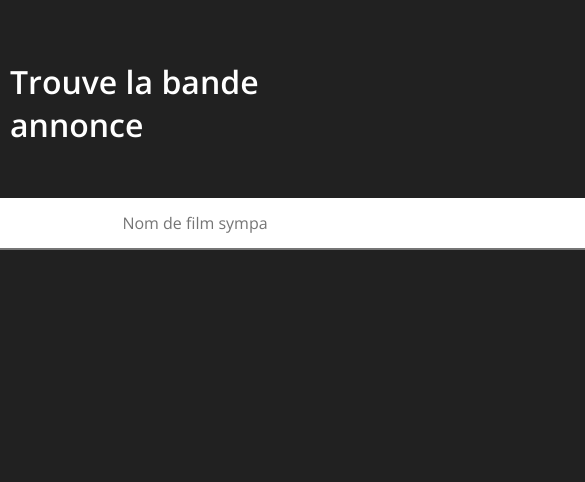
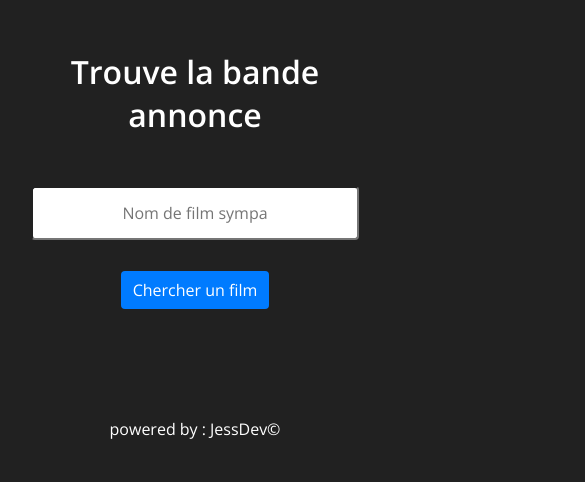
Before and after one commit to JessimH/MovieApp, a plain HTML site: page index.html in a window 390 px wide. Shown: the whole page, 585 px wide, since content can reach past the window. Drawn offline with nearby package versions, Linux system fonts and the light colour scheme; no server answers.

Commit message:
Add files via upload

```diff
--- a/assets/css/style.css
+++ b/assets/css/style.css
@@ -8,6 +8,8 @@ body {
     background-color: rgb(33, 33, 33);
     color: white;
     padding: 10px;
+    margin: 0;
+    padding: 0;
 }
 
 h1 {
@@ -150,3 +152,43 @@ img:hover {
 .content-display {
     display: block;
 }
+
+footer {
+    background-color: rgb(33, 33, 33);
+    width: 100vw;
+    height: 100px;
+    display: flex;
+    align-items: center;
+    justify-content: center;
+    color: white;
+}
+
+footer a {
+    margin-left: 4px;
+    color: white;
+    text-decoration: none;
+}
+
+footer a:hover {
+    color: lightsalmon
+}
+
+@media (max-width: 767px) {
+    .container {
+        display: flex;
+        flex-direction: column;
+        align-items: center;
+        justify-content: center;
+        text-align: center;
+    }
+    #inputValue {
+        width: 300px;
+    }
+    section img {
+        width: 100px;
+        transition: 250ms all;
+    }
+    .sectionb {
+        height: 150px;
+    }
+}
--- a/index.html
+++ b/index.html
@@ -29,7 +29,9 @@
     </div>
 
 
-
+    <footer>
+        powered by : <a target="_blank" href="https://webstart-dev.ovh/~dv19heddadi/"> JessDev©</a>
+    </footer>
 
     <script src="assets/js/apiTrasaction.js"></script>
     <script src="assets/js/app.js"></script>
```
